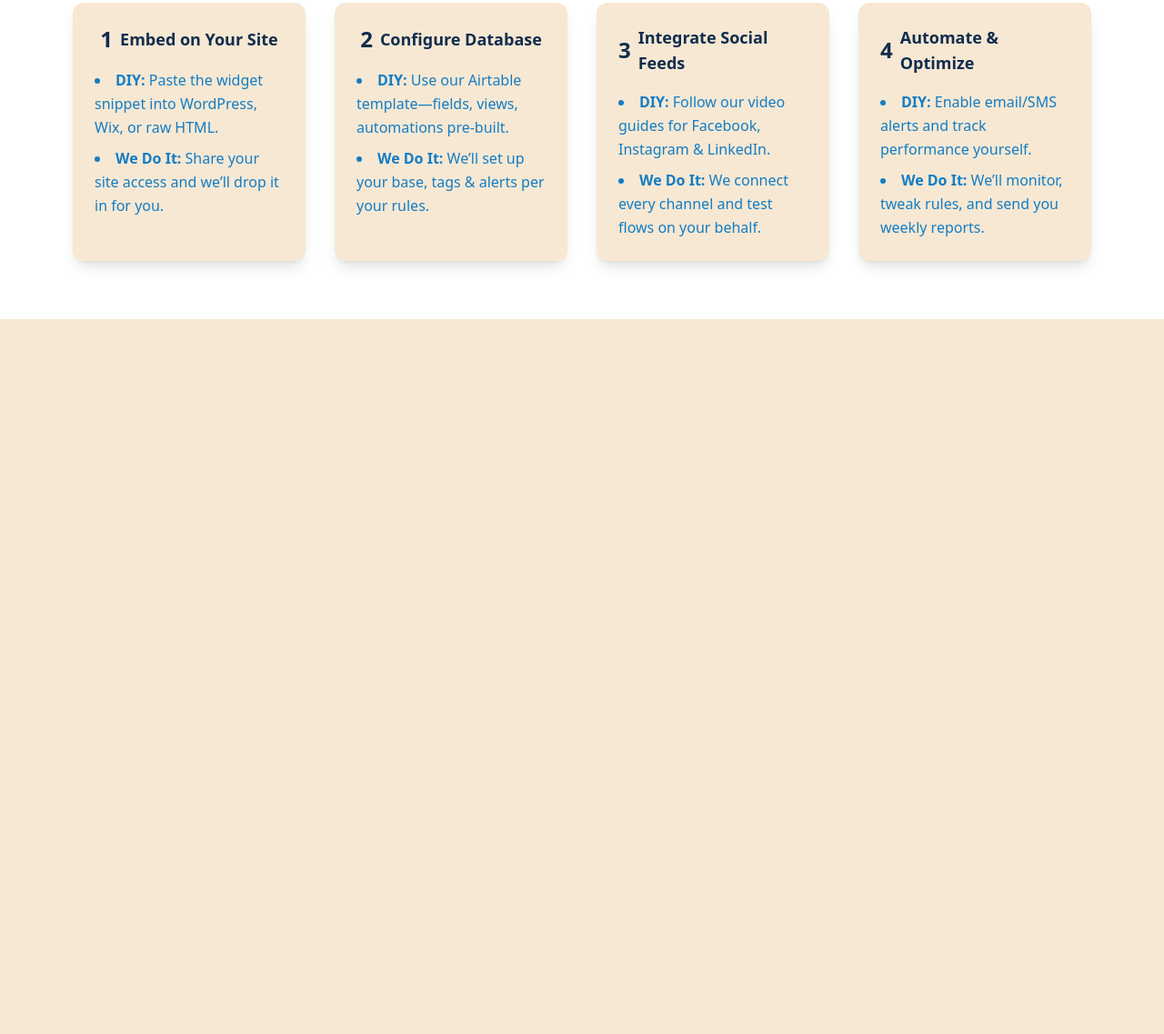
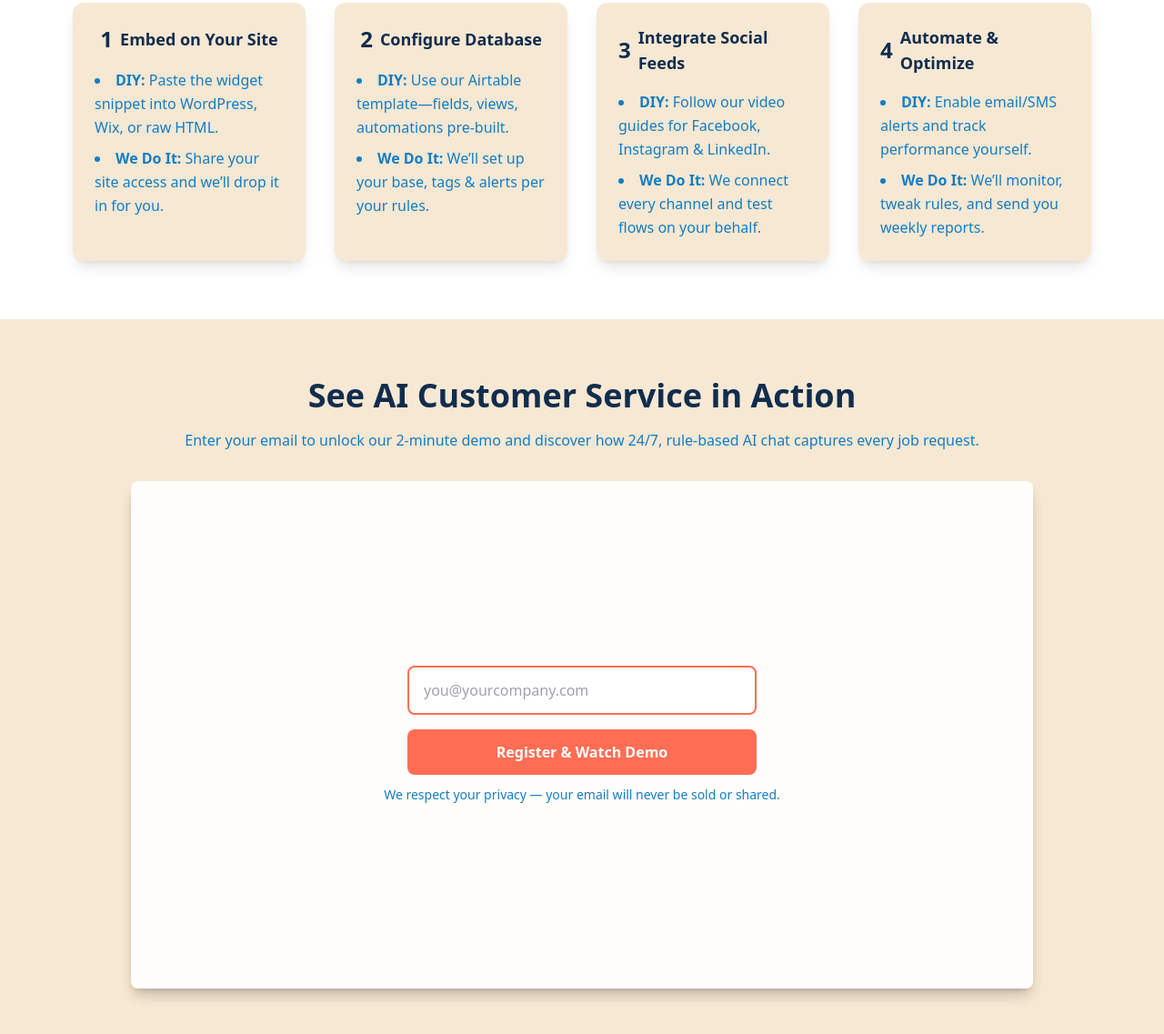
Before and after one commit to Rackz23/apex-estate-trades-site, a plain HTML site: page index.html in a window 1280 px wide. Shown: the part 2063-3200 px from the top of the page at 91% size. Before the commit the page ends 2414 px from the top, so only its background shows below. Drawn offline with nearby package versions, Linux system fonts and the light colour scheme.

Commit message:
Update index.html

```diff
--- a/index.html
+++ b/index.html
@@ -293,3 +293,64 @@
     </div>
   </div>
 </section>
+
+
+  <!-- ======================================================
+     6. DEMO VIDEO + EMAIL CAPTURE (High-Impact)
+====================================================== -->
+<section id="demo" class="py-16 bg-bg">
+  <div class="max-w-5xl mx-auto px-4 text-center">
+    <h2 class="text-3xl md:text-4xl font-bold text-primary mb-4">
+      See AI Customer Service in Action
+    </h2>
+    <p class="text-secondary mb-8">
+      Enter your email to unlock our 2-minute demo and discover how 24/7, rule-based AI chat captures every job request.
+    </p>
+    <div id="video-container" class="relative h-0 pb-[56.25%] mb-6">
+      <!-- Video iframe (locked until email entry) -->
+      <iframe
+        id="demo-iframe"
+        data-src="https://www.youtube.com/embed/N7qDOtGuUIw"
+        src=""
+        frameborder="0"
+        allow="accelerometer; autoplay; encrypted-media; gyroscope; picture-in-picture"
+        allowfullscreen
+        class="absolute top-0 left-0 w-full h-full rounded-lg shadow-lg"
+      ></iframe>
+
+      <!-- Overlay with email capture form -->
+      <div
+        id="overlay"
+        class="absolute inset-0 bg-white bg-opacity-95 flex flex-col items-center justify-center p-6 rounded-lg shadow-lg"
+      >
+        <form id="demo-form" class="w-full max-w-sm">
+          <input
+            type="email"
+            name="email"
+            required
+            placeholder="you@yourcompany.com"
+            class="w-full px-4 py-3 border-2 border-accent rounded-lg mb-4 focus:outline-none focus:ring-2 focus:ring-accent"
+          />
+          <button
+            type="submit"
+            class="w-full bg-cta hover:bg-cta-hover text-light font-semibold px-6 py-3 rounded-lg transition"
+          >
+            Register & Watch Demo
+          </button>
+        </form>
+        <p class="text-sm text-secondary mt-3">
+          We respect your privacy — your email will never be sold or shared.
+        </p>
+      </div>
+    </div>
+  </div>
+
+  <script>
+    document.getElementById('demo-form').addEventListener('submit', function(e) {
+      e.preventDefault();
+      const iframe = document.getElementById('demo-iframe');
+      iframe.src = iframe.dataset.src + '?autoplay=1';
+      document.getElementById('overlay').style.display = 'none';
+    });
+  </script>
+</section>
```
